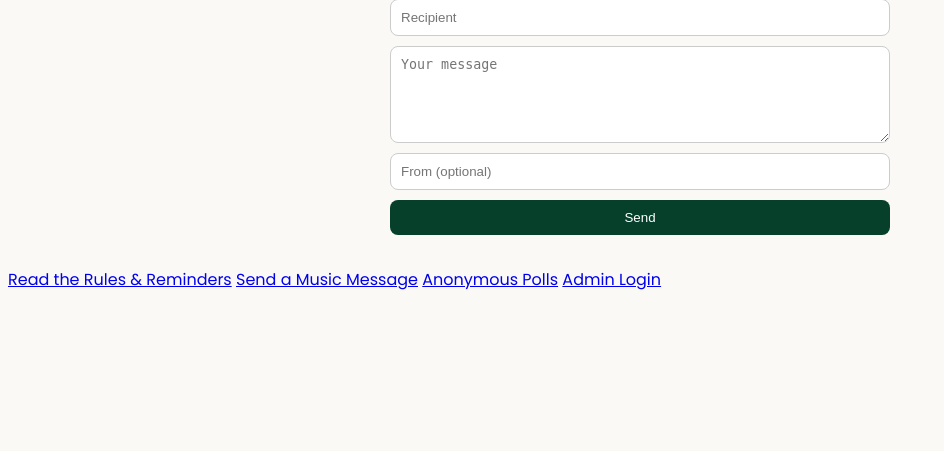
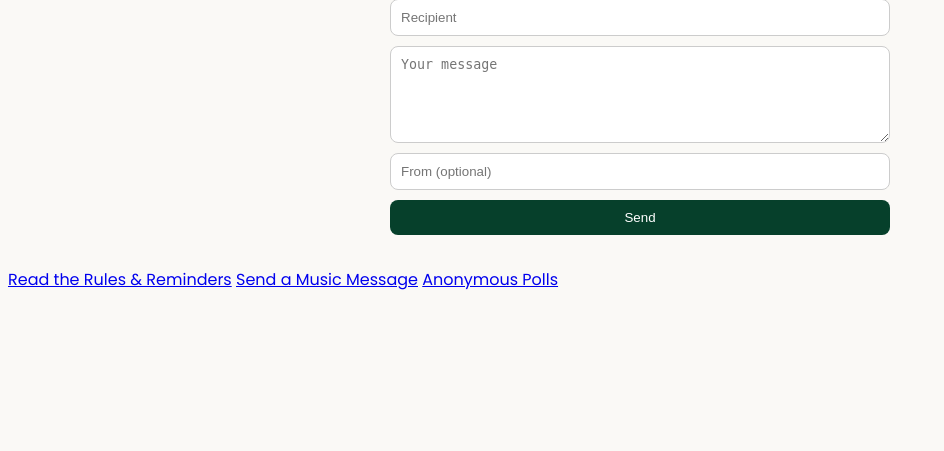
Before and after one commit to anonymousl33/anonymous-lee, a Flask app: page / in a window 1280 px wide. Shown: the part 102-553 px from the top of the page, without its empty margins (0-944 px from the left). Run offline with Flask 3, Linux system fonts and the light colour scheme.

Commit message:
Checkpoint before assistant change: Revamp the website's appearance by removing an outdated administration link
Removes the outdated admin login link from the message form template.

Replit-Commit-Author: Assistant

```diff
--- a/templates/message_form.html
+++ b/templates/message_form.html
@@ -21,7 +21,6 @@
   <a href="/rules">Read the Rules & Reminders</a>
   <a href="/music">Send a Music Message</a>
   <a href="/polls">Anonymous Polls</a>
-  <a href="/admin">Admin Login</a>
 
 </body>
 </html>
```
